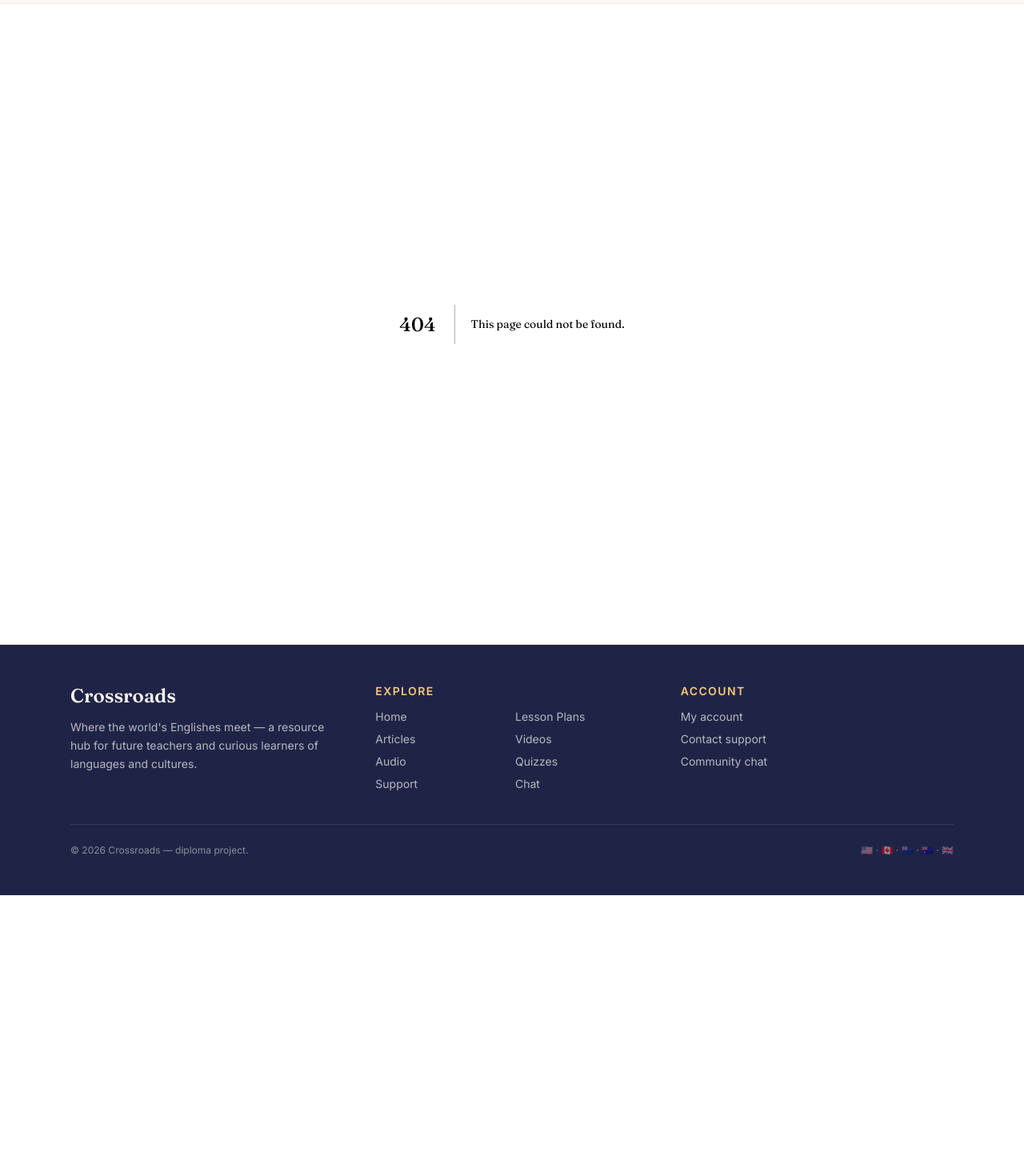
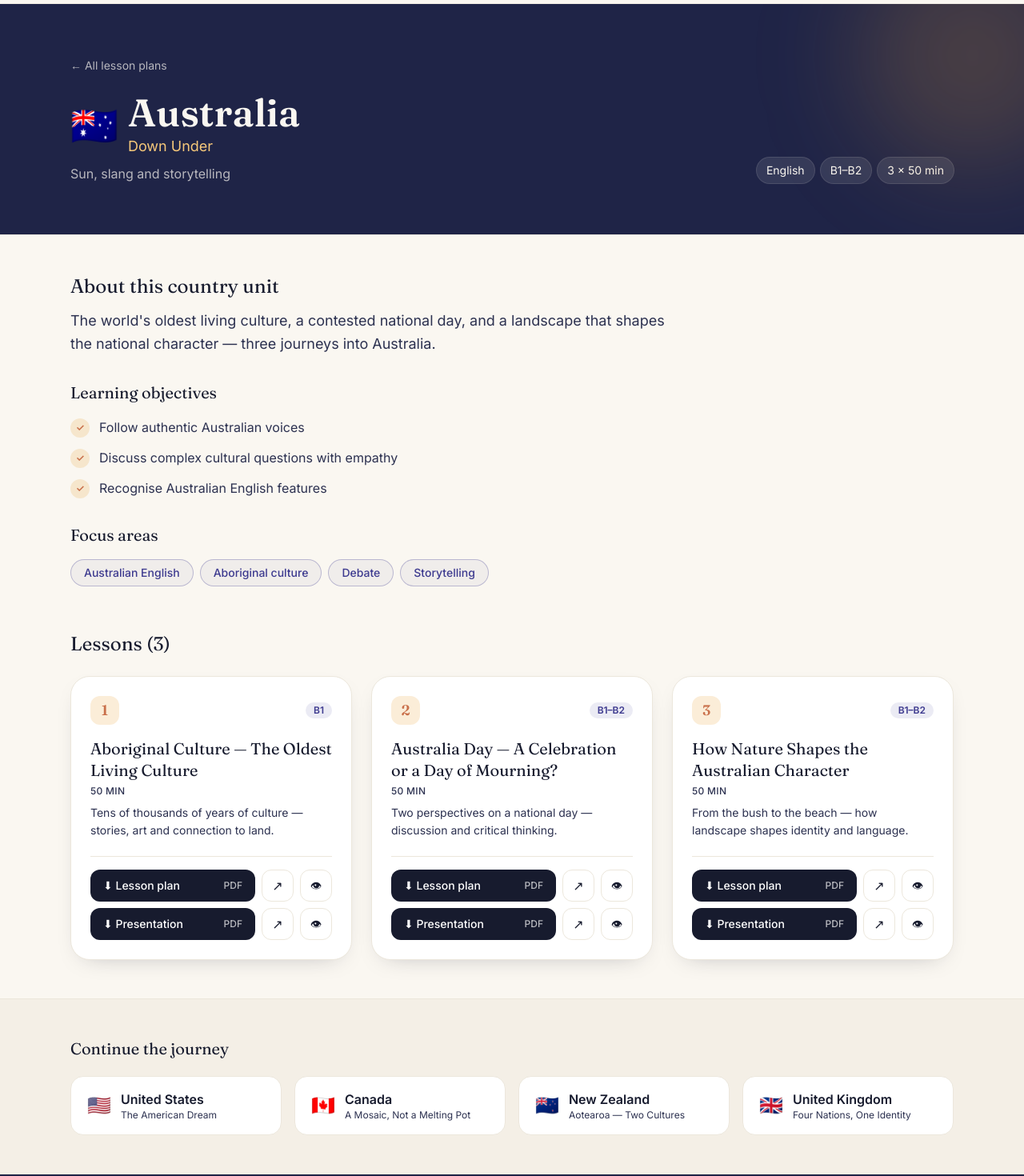
Before and after one commit to crossroads3/crossroads, a Next.js app: page /lesson-plans/australia in a window 1280 px wide. Before the commit this address had no page. Shown: the part 60-1530 px from the top of the page at 80% size. Before the commit the page ends 1179 px from the top, so only its background shows below. Built offline with nearby package versions, Linux system fonts and the light colour scheme.

Commit message:
Create page.tsx

```diff
--- /dev/null
+++ b/app/lesson-plans/[country]/page.tsx
@@ -0,0 +1,138 @@
+import Link from "next/link";
+import { notFound } from "next/navigation";
+import type { Metadata } from "next";
+import { countries } from "@/lib/data";
+import { LessonFiles } from "@/components/LessonFiles";
+
+export function generateStaticParams() {
+  return countries.map((c) => ({ country: c.slug }));
+}
+
+export function generateMetadata({
+  params,
+}: {
+  params: Promise<{ country: string }>;
+}): Promise<Metadata> {
+  return params.then(({ country }) => {
+    const c = countries.find((x) => x.slug === country);
+    return { title: c ? `${c.name} · ${c.theme} — Crossroads` : "Lesson — Crossroads" };
+  });
+}
+
+export default async function CountryLessonPage({
+  params,
+}: {
+  params: Promise<{ country: string }>;
+}) {
+  const { country } = await params;
+  const c = countries.find((x) => x.slug === country);
+  if (!c) notFound();
+
+  const others = countries.filter((x) => x.slug !== c.slug);
+
+  return (
+    <>
+      <section className="relative overflow-hidden border-b border-mist bg-indigo-deep text-cream">
+        <div className="pointer-events-none absolute -right-20 -top-20 h-72 w-72 rounded-full bg-amber/20 blur-3xl" />
+        <div className="mx-auto max-w-6xl px-4 py-16 sm:px-6">
+          <Link href="/lesson-plans" className="text-sm text-cream/70 transition hover:text-amber-soft">
+            ← All lesson plans
+          </Link>
+          <div className="mt-6 flex flex-wrap items-end justify-between gap-6">
+            <div>
+              <div className="flex items-center gap-3">
+                <span className="text-5xl">{c.flag}</span>
+                <div>
+                  <h1 className="font-serif text-4xl font-semibold sm:text-5xl">{c.name}</h1>
+                  <p className="mt-1 text-lg text-amber-soft">{c.theme}</p>
+                </div>
+              </div>
+              <p className="mt-2 text-cream/70">{c.tagline}</p>
+            </div>
+            <div className="flex flex-wrap gap-2 text-sm">
+              <span className="rounded-full bg-white/10 px-3 py-1.5 text-cream ring-1 ring-cream/20">{c.language}</span>
+              <span className="rounded-full bg-white/10 px-3 py-1.5 text-cream ring-1 ring-cream/20">{c.level}</span>
+              <span className="rounded-full bg-white/10 px-3 py-1.5 text-cream ring-1 ring-cream/20">{c.duration}</span>
+            </div>
+          </div>
+        </div>
+      </section>
+
+      <section className="mx-auto max-w-6xl px-4 py-12 sm:px-6">
+        <h2 className="font-serif text-2xl text-ink">About this country unit</h2>
+        <p className="mt-3 max-w-3xl text-lg leading-relaxed text-ink-soft">{c.summary}</p>
+
+        <h3 className="mt-8 font-serif text-xl text-ink">Learning objectives</h3>
+        <ul className="mt-4 space-y-3">
+          {c.objectives.map((o) => (
+            <li key={o} className="flex gap-3 text-ink-soft">
+              <span className="mt-0.5 grid h-6 w-6 shrink-0 place-items-center rounded-full bg-amber/20 text-xs font-bold text-clay">
+                ✓
+              </span>
+              <span className="leading-relaxed">{o}</span>
+            </li>
+          ))}
+        </ul>
+
+        <h3 className="mt-8 font-serif text-xl text-ink">Focus areas</h3>
+        <div className="mt-4 flex flex-wrap gap-2">
+          {c.accents.map((a) => (
+            <span
+              key={a}
+              className="rounded-full border border-indigo/30 bg-indigo/5 px-4 py-1.5 text-sm font-medium text-indigo"
+            >
+              {a}
+            </span>
+          ))}
+        </div>
+
+        <h2 className="mt-14 font-serif text-2xl text-ink">
+          Lessons ({c.lessons.length})
+        </h2>
+        <div className="mt-6 grid gap-6 md:grid-cols-2 xl:grid-cols-3">
+          {c.lessons.map((lesson, i) => (
+            <div
+              key={lesson.id}
+              className="flex flex-col rounded-3xl border border-mist bg-white p-6 shadow-card"
+            >
+              <div className="flex items-center justify-between">
+                <span className="grid h-9 w-9 place-items-center rounded-xl bg-amber/20 font-serif text-lg font-semibold text-clay">
+                  {i + 1}
+                </span>
+                <span className="rounded-full bg-indigo/10 px-2.5 py-0.5 text-xs font-semibold text-indigo">
+                  {lesson.level}
+                </span>
+              </div>
+              <h3 className="mt-4 font-serif text-xl leading-snug text-ink">{lesson.title}</h3>
+              <p className="mt-1 text-xs font-medium uppercase tracking-wide text-ink-soft">{lesson.duration}</p>
+              <p className="mt-2 flex-1 text-sm leading-relaxed text-ink-soft">{lesson.summary}</p>
+
+              <LessonFiles files={lesson.files} country={c.name} />
+            </div>
+          ))}
+        </div>
+      </section>
+
+      <section className="border-t border-mist bg-cream-soft py-12">
+        <div className="mx-auto max-w-6xl px-4 sm:px-6">
+          <h3 className="font-serif text-xl text-ink">Continue the journey</h3>
+          <div className="mt-5 grid gap-4 sm:grid-cols-2 lg:grid-cols-4">
+            {others.map((o) => (
+              <Link
+                key={o.slug}
+                href={`/lesson-plans/${o.slug}`}
+                className="flex items-center gap-3 rounded-2xl border border-mist bg-white px-5 py-4 transition hover:border-indigo/40 hover:shadow-card"
+              >
+                <span className="text-2xl">{o.flag}</span>
+                <div>
+                  <p className="font-semibold text-ink">{o.name}</p>
+                  <p className="text-xs text-ink-soft">{o.theme}</p>
+                </div>
+              </Link>
+            ))}
+          </div>
+        </div>
+      </section>
+    </>
+  );
+}
```
